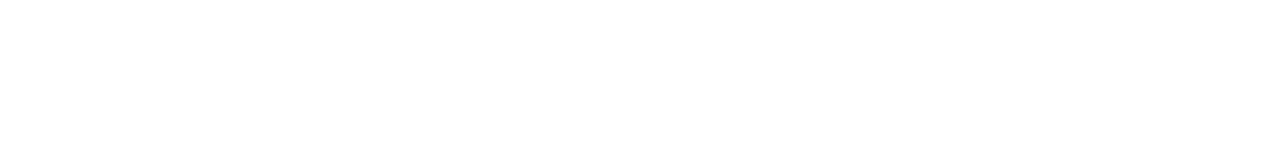
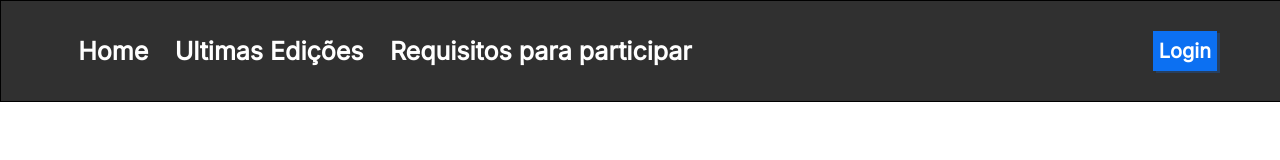
Before and after one commit to nunesalessandra/bootcamp-dnc, a plain HTML site: page index.html in a window 1280 px wide. Drawn offline with Linux system fonts and the light colour scheme.

Commit message:
Criação do Estilo CSS do Menu

```diff
--- /dev/null
+++ b/estilo.CSS
@@ -0,0 +1,57 @@
+/* Importação de fonte */
+@import url('https://fonts.googleapis.com/css2?family= Inter & family = Roboto:wght@400;700 & display=swap');
+
+     body{
+            margin:0px; /* Margem Externa */
+            padding: 0%; /* Margem IInterna */
+        }
+/* Menu de Navegação Principal */
+       #principal{
+            width: 100%;
+            height: 100px;
+            border: 1px solid black;
+            background-color: #303030;
+
+            display: flex;
+            justify-content: space-between;
+            align-items: center;
+            border-bottom: 1px ssolid #BABABA;
+        }
+            #menu{
+                display: flex;
+                 width: 50%;
+                justify-content: space-around;
+                align-items: center;
+
+                margin-left: 5%;
+
+            }
+
+            #principal div a{
+                font-family:"inter";
+                font-size:25px;
+                font-weight:600;
+                color: #FFFFFF;
+                text-decoration: none;
+            }
+
+            #principal div a:hover{
+                color: #FF00FF;
+            }
+
+            #principal button{
+                margin-right: 5%;
+                background-color: #0C70F2;
+                border: 0px;
+
+                height: 40px;
+                width: 80;
+
+                font-family: 'inter';
+                font-size: 20px;
+                font-weight: 600;
+                color: #FFFFFF;
+
+                box-shadow: 3px 2px rgba(12, 112,  242, 0.25);
+                cursor: pointer;
+            }
--- a/index.html
+++ b/index.html
@@ -4,11 +4,23 @@
     <meta charset="UTF-8">
     <meta http-equiv="X-UA-Compatible" content="IE=edge">
     <meta name="viewport" content="width=device-width, initial-scale=1.0">
+    <title>Bootcamp DNC</title>
 
-    <title>Bootcamp DNC</title>
+    <link rel="stylesheet" href="estilo.CSS">
+
 
 </head>
 <body>
+    <nav id="principal">
+        <div id="menu">
+            <a href="">Home </a>
+            <a href="">Ultimas Edições</a>
+            <a href="">Requisitos para participar</a>
+        </div>
+        <button>Login</button>
+    </nav>
+
+
 
 </body>
 </html>
```
